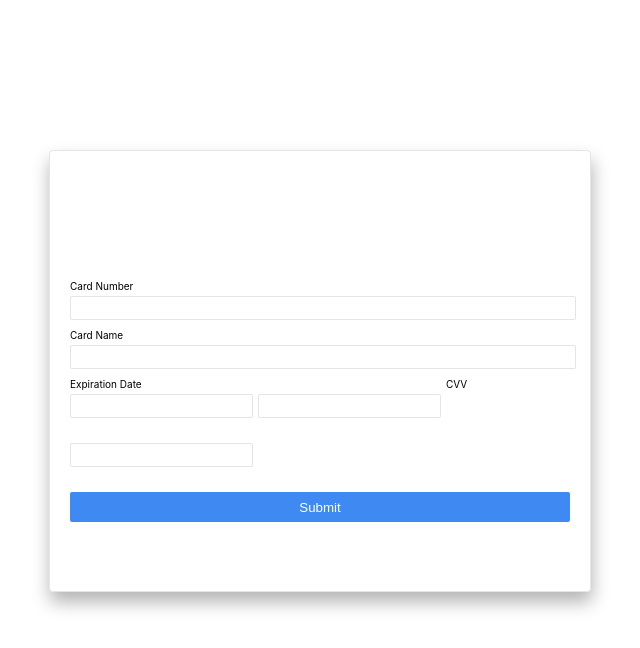
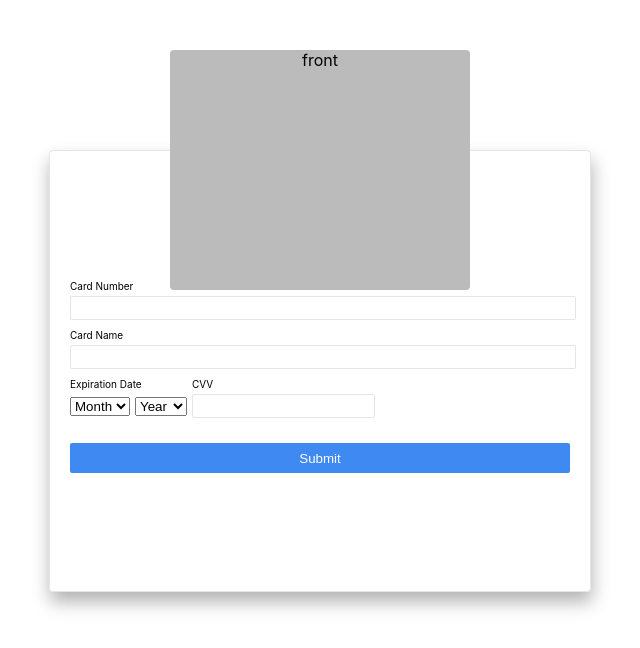
Before and after one commit to Helloiain/credit-card-form, a React (Create React App) app: page / in a window 1280 px wide. Shown: the top 648 px of the page, without its empty margins (320-960 px from the left). Built offline with nearby package versions, Linux system fonts and the light colour scheme.

Commit message:
add card component, setup form state

```diff
--- a/src/App.jsx
+++ b/src/App.jsx
@@ -1,9 +1,11 @@
-import React from "react";
+import React, { useState } from "react";
+import Card from "../src/components/Card.jsx";
 import Form from "../src/components/Form.jsx";
 
 function App() {
   return (
     <div className="App">
+      <Card />
       <Form />
     </div>
   );
--- a/src/components/Card.jsx
+++ b/src/components/Card.jsx
@@ -0,0 +1,15 @@
+import React from "react";
+import "./style/card.css";
+
+const Card = () => {
+  return (
+    <div className="card">
+      <div className="card-inner">
+        <div className="card-front">front</div>
+        <div className="card-back">back</div>
+      </div>
+    </div>
+  );
+};
+
+export default Card;
--- a/src/components/Form.jsx
+++ b/src/components/Form.jsx
@@ -1,24 +1,102 @@
-import React from "react";
+import React, { useState } from "react";
 import "./style/form.css";
 
 const Form = () => {
+  const initialFormState = {
+    cardNumber: "",
+    cardName: "",
+    expirationMonth: "",
+    expirationYear: "",
+    cvv: ""
+  };
+
+  const [form, setForm] = useState(initialFormState);
+
+  const handleInputChange = event => {
+    const { name, value } = event.target;
+
+    setForm({ ...form, [name]: value });
+  };
+
   return (
     <div className="form-container">
       <form>
         <div className="form-inputs">
           <label>Card Number</label>
-          <input className="card-number" />
+          <input
+            type="text"
+            name="cardNumber"
+            className="card-number"
+            value={form.cardNumber}
+            onChange={handleInputChange}
+          />
         </div>
         <div className="form-inputs">
           <label>Card Name</label>
-          <input className="card-name" />
+          <input
+            type="text"
+            name="cardName"
+            className="card-name"
+            value={form.cardName}
+            onChange={handleInputChange}
+          />
         </div>
         <div className="form-inputs">
           <label>Expiration Date</label>
-          <input className="date" />
-          <input className="date" />
+          <select
+            type="text"
+            name="expirationMonth"
+            className="date"
+            value={form.expirationMonth}
+            onChange={handleInputChange}
+          >
+            <option value="" disabled>
+              Month
+            </option>
+            <option value="01">01</option>
+            <option value="02">02</option>
+            <option value="03">03</option>
+            <option value="04">04</option>
+            <option value="05">05</option>
+            <option value="06">06</option>
+            <option value="07">07</option>
+            <option value="08">08</option>
+            <option value="09">09</option>
+            <option value="10">10</option>
+            <option value="11">11</option>
+            <option value="12">12</option>
+          </select>
+          <select
+            type="text"
+            name="expirationYear"
+            className="date"
+            value={form.expirationYear}
+            onChange={handleInputChange}
+          >
+            <option value="" disabled>
+              Year
+            </option>
+            <option value="2019">2019</option>
+            <option value="2020">2020</option>
+            <option value="2021">2021</option>
+            <option value="2022">2022</option>
+            <option value="2023">2023</option>
+            <option value="2024">2024</option>
+            <option value="2025">2025</option>
+            <option value="2026">2026</option>
+            <option value="2027">2027</option>
+            <option value="2028">2028</option>
+            <option value="2029">2029</option>
+            <option value="2030">2030</option>
+          </select>
           <label>CVV</label>
-          <input className="cvv" />
+          <input
+            type="text"
+            name="cvv"
+            className="cvv"
+            value={form.cvv}
+            onChange={handleInputChange}
+          />
         </div>
         <input className="submit" type="submit" />
       </form>
--- a/src/components/style/card.css
+++ b/src/components/style/card.css
@@ -0,0 +1,44 @@
+.card {
+  position: fixed;
+  top: 50px;
+  left: 50%;
+  transform: translate(-50%, 0);
+  z-index: 2;
+  background-color: transparent;
+  width: 300px;
+  height: 30vh;
+  perspective: 1000px;
+}
+
+.card-inner {
+  position: relative;
+  width: 100%;
+  height: 100%;
+  text-align: center;
+  transition: transform 0.8s;
+  transform-style: preserve-3d;
+}
+
+.card:hover .card-inner {
+  transform: rotateY(180deg);
+}
+
+.card-front,
+.card-back {
+  position: absolute;
+  width: 100%;
+  height: 100%;
+  border-radius: 4px;
+  backface-visibility: hidden;
+}
+
+.card-front {
+  background-color: #bbb;
+  color: black;
+}
+
+.card-back {
+  background-color: dodgerblue;
+  color: white;
+  transform: rotateY(180deg);
+}
```
